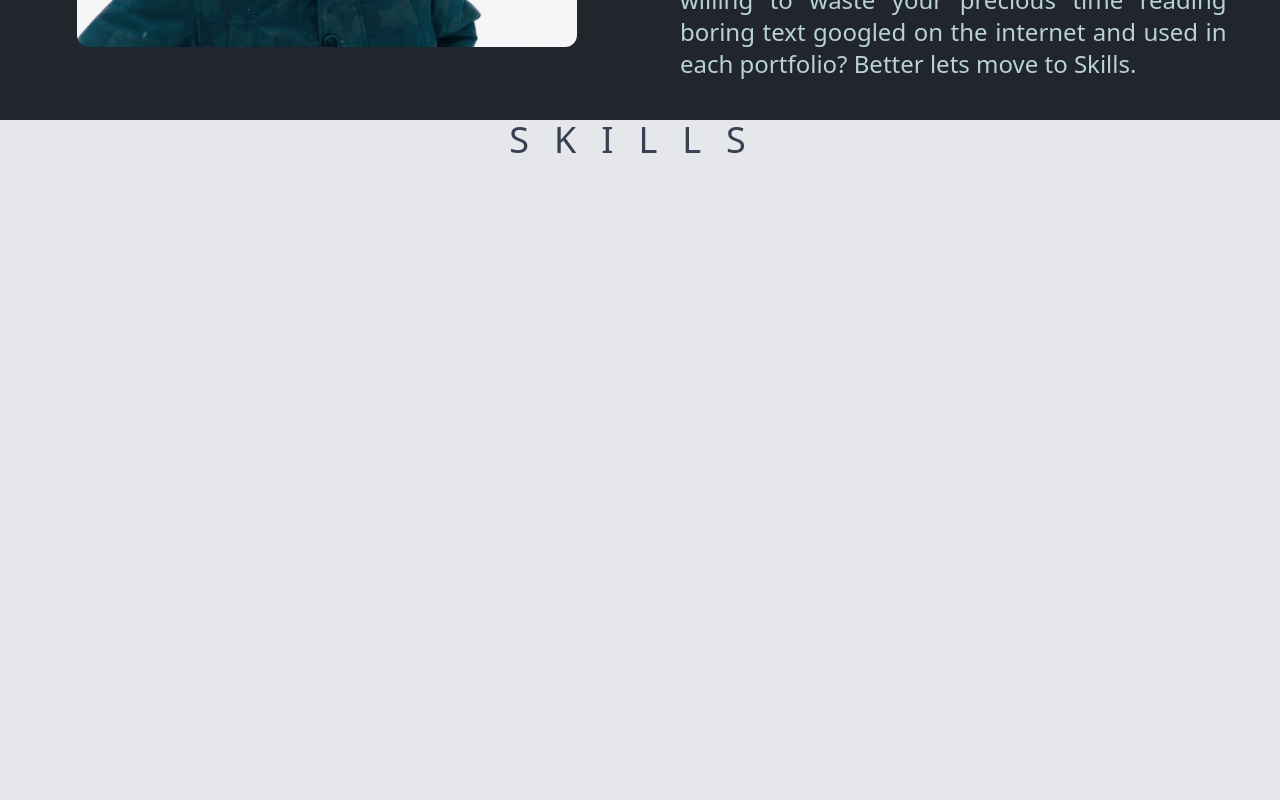
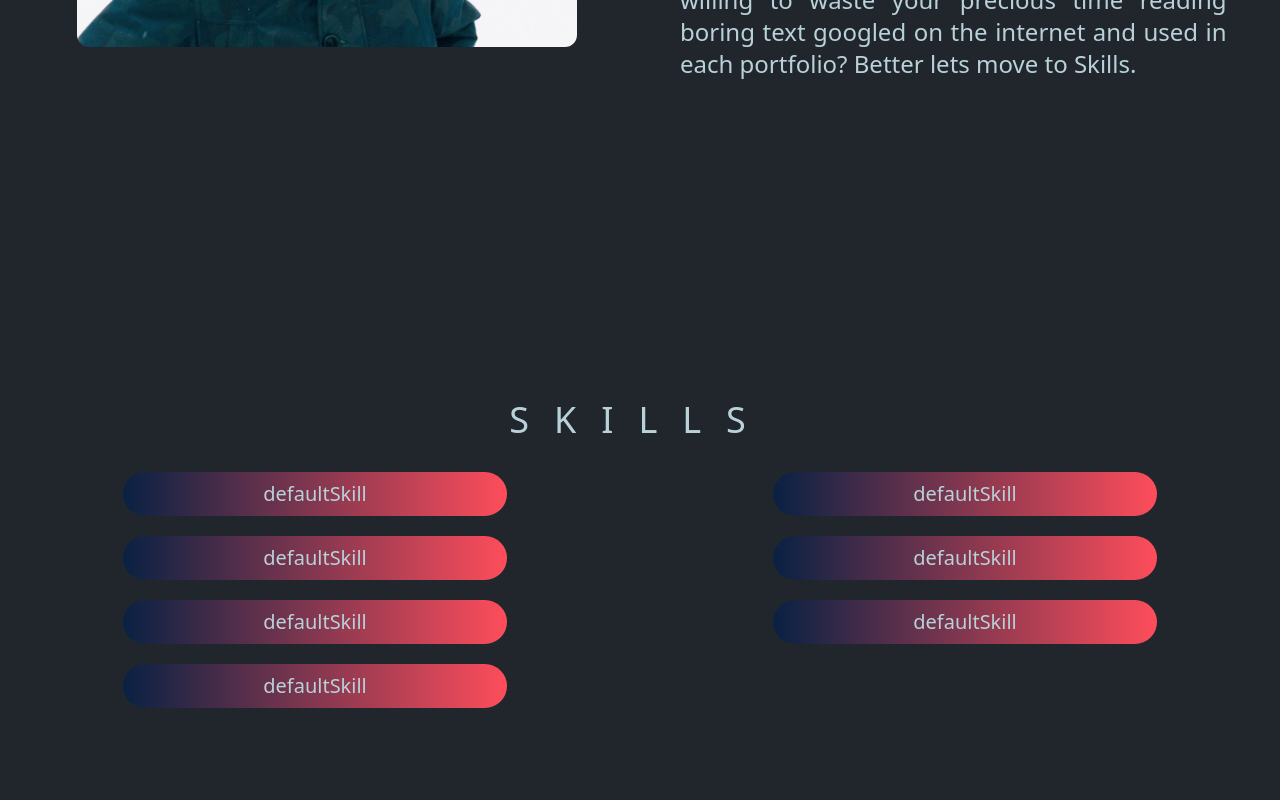
Before and after one commit to Zhuk314/portfolio_v3.0, a Next.js app: page / in a window 1280 px wide. Shown: the part 1200-2000 px from the top of the page. Built offline with nearby package versions, Linux system fonts and the light colour scheme.

Commit message:
Created skill conponent and add skills to Skills.tsx

```diff
--- a/components/About.tsx
+++ b/components/About.tsx
@@ -3,7 +3,7 @@ import Image from "next/image";
 
 export const About: React.FC = ({}) => {
   return (
-    <div className="flex flex-col mx-auto mb-10 space-y-8 text-center h-fit">
+    <div className="flex flex-col h-screen mx-auto space-y-8 text-center">
       <h3 className="title">About</h3>
 
       <div className="flex flex-col items-center m-auto space-y-5 lg:w-11/12 lg:space-y-0 lg:space-x-5 xl:space-x-20 lg:items-start lg:flex-row max-w-7xl">
--- /dev/null
+++ b/components/Skill.tsx
@@ -0,0 +1,18 @@
+import React from "react";
+
+type SkillProps = {
+  name: string;
+  isLeft?: boolean;
+};
+
+export const Skill: React.FC<SkillProps> = ({ name, isLeft, ...props }) => {
+  return (
+    <div
+      className="m-auto text-xl w-96 text-textPrimary bg-gradient-to-r
+      from-[#092143] to-[#FE4D5B] rounded-full p-2"
+      {...props}
+    >
+      {name}
+    </div>
+  );
+};
--- a/components/Skills.tsx
+++ b/components/Skills.tsx
@@ -1,9 +1,20 @@
 import React from "react";
+import { Skill } from "./Skill";
 
 export const Skills: React.FC = () => {
   return (
-    <div className="h-screen text-center bg-gray-200">
-      <h3 className="text-gray-700 title">Skills</h3>
+    <div className="flex flex-col h-screen space-y-8 text-center">
+      <h3 className="title">Skills</h3>
+
+      <div className="grid grid-cols-1 gap-5 md:grid-cols-2">
+        <Skill name="defaultSkill" />
+        <Skill name="defaultSkill" />
+        <Skill name="defaultSkill" />
+        <Skill name="defaultSkill" />
+        <Skill name="defaultSkill" />
+        <Skill name="defaultSkill" />
+        <Skill name="defaultSkill" />
+      </div>
     </div>
   );
 };
--- a/styles/globals.css
+++ b/styles/globals.css
@@ -8,6 +8,6 @@
   }
 
   .title {
-    @apply text-3xl tracking-[25px] uppercase md:text-4xl text-textPrimary;
+    @apply text-3xl tracking-[10px] md:tracking-[25px] uppercase md:text-4xl text-textPrimary;
   }
 }
```
